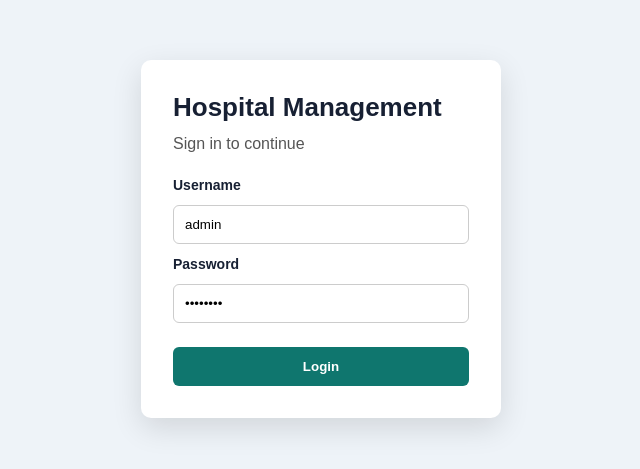
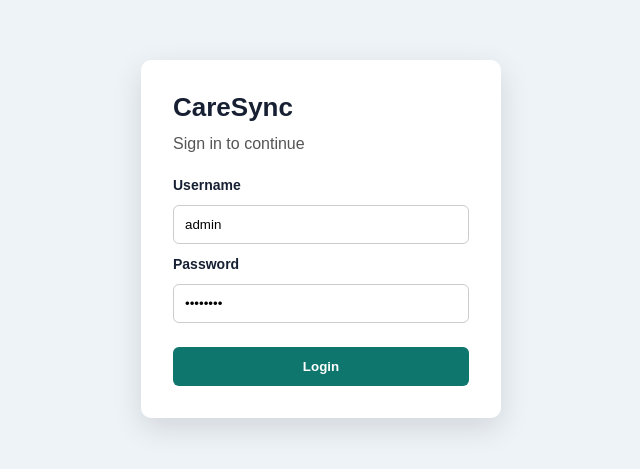
Before and after one commit to aasthapawansingh-cmyk/hospital-frontend, a React (Vite) app: page /login in a window 1280 px wide. Shown: the part 161-630 px from the top of the page, without its empty margins (319-959 px from the left). Built offline with nearby package versions, Linux system fonts and the light colour scheme; no server answers.

Commit message:
Rename app

```diff
--- a/src/components/Layout.jsx
+++ b/src/components/Layout.jsx
@@ -12,7 +12,7 @@ function Layout({ children }) {
   return (
     <div className="app-layout">
       <aside className="sidebar">
-        <h2>Hospital</h2>
+        <h2>CareSync</h2>
 
         <nav>
           <Link to="/dashboard">Dashboard</Link>
--- a/src/pages/Login.jsx
+++ b/src/pages/Login.jsx
@@ -31,7 +31,7 @@ function Login() {
   return (
     <div className="login-page">
       <form className="login-card" onSubmit={handleLogin}>
-        <h1>Hospital Management</h1>
+        <h1>CareSync</h1>
         <p>Sign in to continue</p>
 
         <label>Username</label>
```
